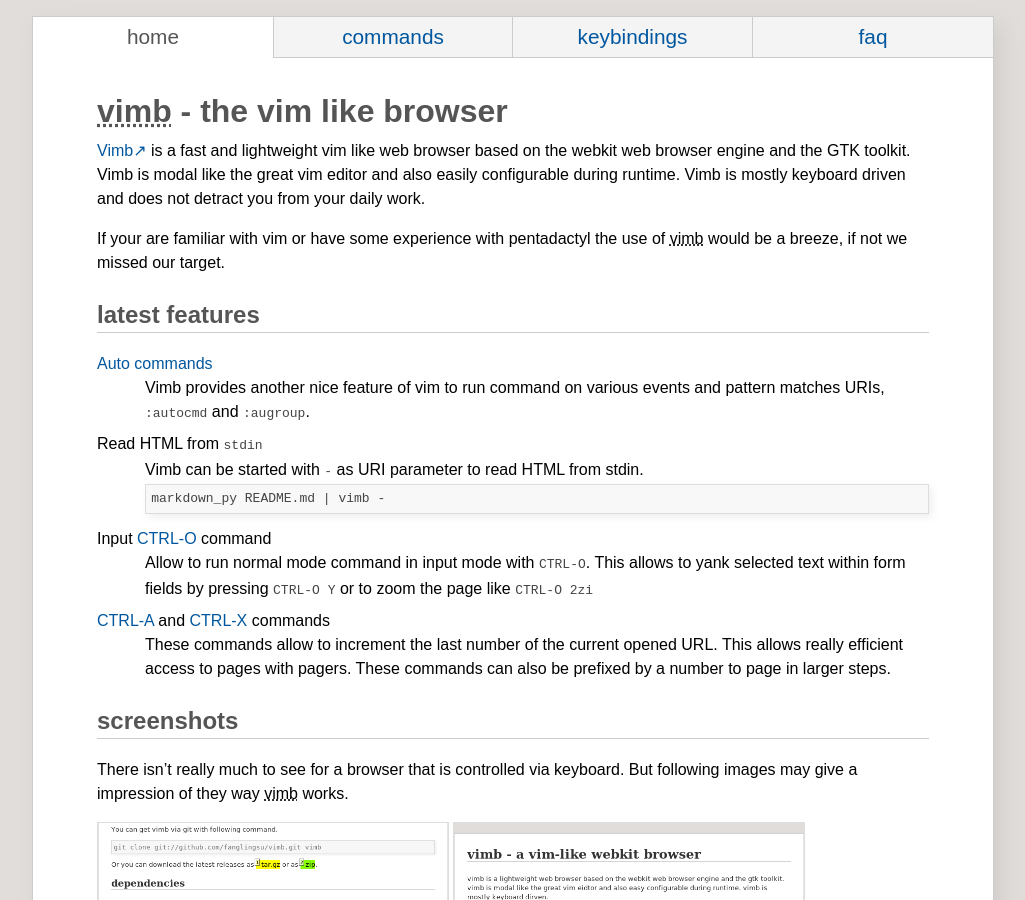
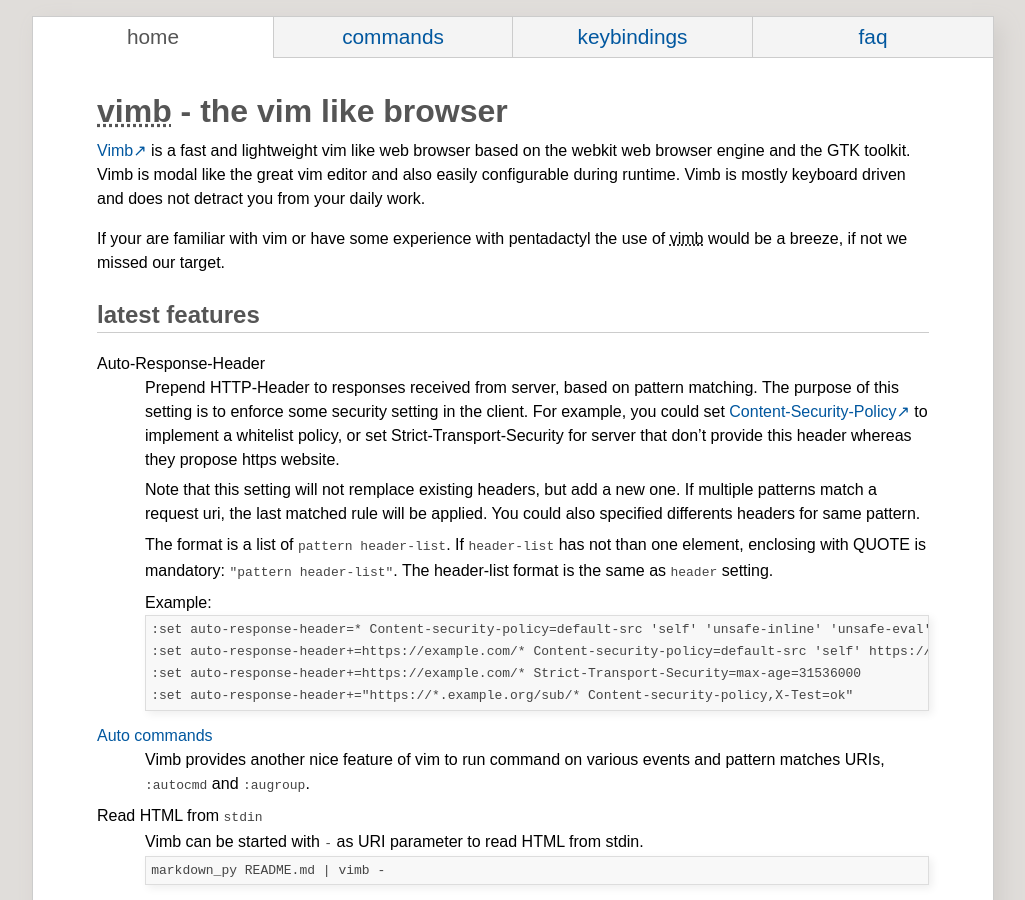
Before and after one commit to fanglingsu/vimb, a Jekyll site: the page built from index.md, in a window 1280 px wide and 900 px high. Shown: the whole window, without its empty margins (127-1152 px from the left). Built offline with Jekyll 4.4.1, drawn with Linux system fonts in a browser that asks for light colours.

Commit message:
Added new auto-response-header feature.

```diff
--- a/index.md
+++ b/index.md
@@ -18,6 +18,18 @@
 
 ## latest features
 
+Auto-Response-Header
+: Prepend HTTP-Header to responses received from server, based on pattern matching. The purpose of this setting is to enforce some security setting in the client. For example, you could set [Content-Security-Policy](http://www.w3.org/TR/CSP/) to implement a whitelist policy, or set Strict-Transport-Security for server that don't provide this header whereas they propose https website.
+: Note that this setting will not remplace existing headers, but add a new one. If multiple patterns match a request uri, the last matched rule will be applied. You could also specified differents headers for same pattern.
+: The format is a list of `pattern header-list`. If `header-list` has not than one element, enclosing with QUOTE is mandatory: `"pattern header-list"`. The header-list format is the same as `header` setting.
+: Example:
+
+      :set auto-response-header=* Content-security-policy=default-src 'self' 'unsafe-inline' 'unsafe-eval'; script-src 'none'
+      :set auto-response-header+=https://example.com/* Content-security-policy=default-src 'self' https://*.example.com/
+      :set auto-response-header+=https://example.com/* Strict-Transport-Security=max-age=31536000
+      :set auto-response-header+="https://*.example.org/sub/* Content-security-policy,X-Test=ok"
+
+
 [Auto commands](commands.html#autocmd)
 : Vimb provides another nice feature of vim to run command on various events and
   pattern matches URIs, `:autocmd` and `:augroup`.
@@ -32,11 +44,6 @@
 : Allow to run normal mode command in input mode with `CTRL-O`. This allows to
   yank selected text within form fields by pressing `CTRL-O Y` or to zoom the
   page like `CTRL-O 2zi`
-
-[CTRL-A](keybindings.html#n_CTRL-A) and [CTRL-X](keybindings.html#n_CTRL-X) commands
-: These commands allow to increment the last number of the current opened URL.
-  This allows really efficient access to pages with pagers. These commands can
-  also be prefixed by a number to page in larger steps.
 
 ## screenshots
 
```
